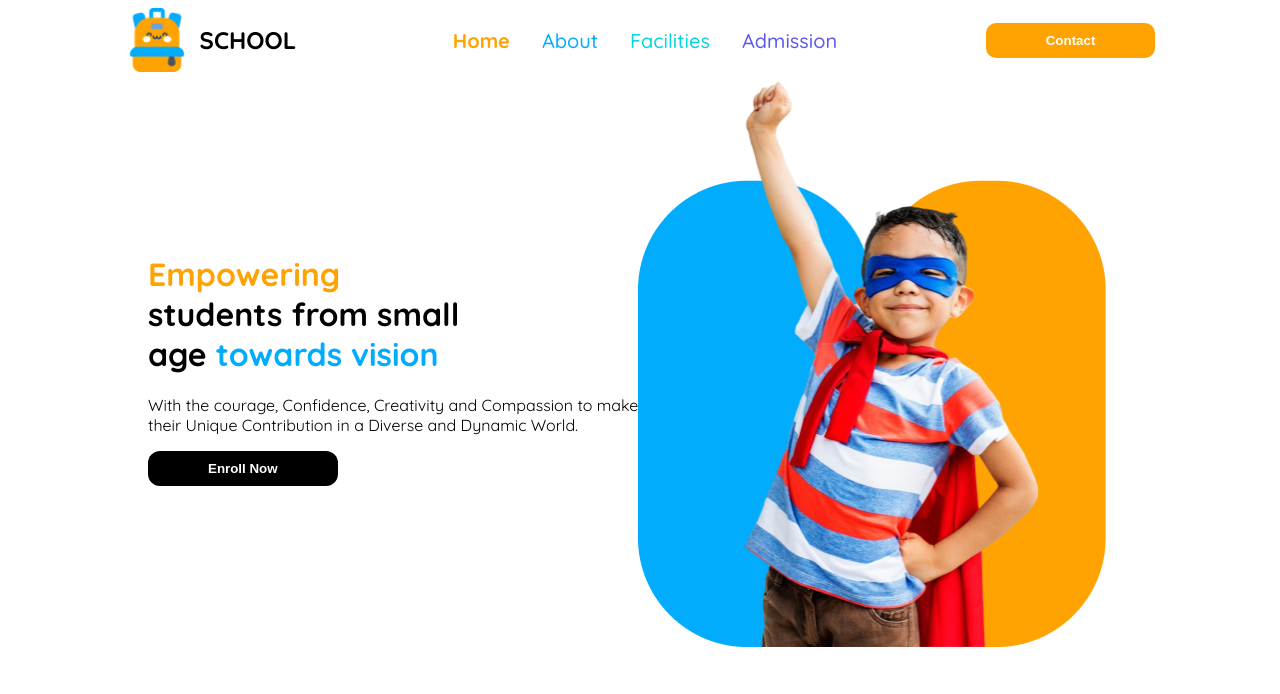
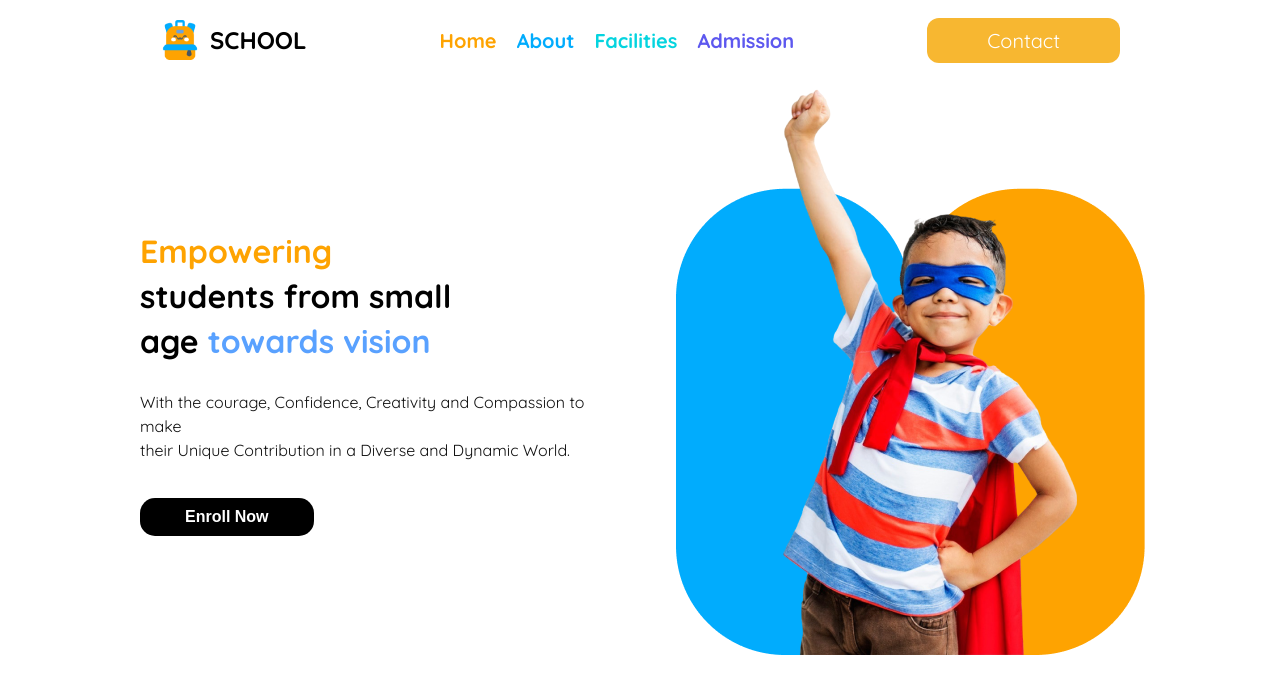
Before and after one commit to mforhad23/responsive-project, a plain HTML site: page index.html in a window 1280 px wide. Drawn offline with Linux system fonts and the light colour scheme.

Commit message:
added header , main content and made it little responsive

```diff
--- a/index.html
+++ b/index.html
@@ -7,40 +7,47 @@
     <link rel="stylesheet" href="styles/style.css">
 </head>
 <body class="quicksand-normal">
-    <header>
-       <nav class="navbar display-flex">
 
-        <div class="display-flex">
-        <img class="nav-img" src="assets/logo.png" alt="">
-        <h2 class="name">SCHOOL</h2>
-        </div>
+    <header class="header">
 
-        <div>
-            <ul class="navlinks display-flex">
-                <li class="navitem"><a href="" class="navlink navlink1">Home</a></li>
-                <li class="navitem"><a href="" class="navlink navlink2">About</a></li>
-                <li class="navitem"><a href="" class="navlink navlink3">Facilities</a></li>
-                <li class="navitem"><a href="" class="navlink navlink4">Admission</a></li>
+            <div class="logo">
+              <img src="assets/logo.png" alt="">
+              <span class="sclname">SCHOOL</span>
+            </div>
+            <div class="hamburger">
+                <img src="assets/bar.png" alt="">
+           </div>
 
-            </ul>
-             </div>
-             <button class="btn1">Contact</button>
-    </nav>
+            <nav class="nav-links">
+              <a href="" class="link1">Home</a>
+              <a href="" class="link2" >About</a>
+              <a href="" class="link3" >Facilities</a>
+              <a href="" class="link4" >Admission</a>
+             </nav>
+             <div><a href="" class="contact-btn">Contact</a></div>
 
-    <div class="banner display-flex">
-    <div>
-        <h1> <span class="empower">Empowering</span> <br>students
-            from small <br> age <span class="vision">towards vision</span></h1>
-         <p>With the courage, Confidence, Creativity and Compassion to
-            make <br> their Unique Contribution in a Diverse and Dynamic World.</p>
-          <button class="btn2">Enroll Now</button>
-    </div>
-        <img class="hero" src="assets/hero-kids.png" alt="">
-    </div>
     </header>
-    <main>
+    <main class="main-content">
+            <section class="hero">
+              <div class="text-content">
+                <h1><span class="highlight1">Empowering</span> <br> students from small <br> age <span class="highlight">towards vision</span></h1>
+                <p>With the courage, Confidence, Creativity and Compassion to make <br> their Unique Contribution in a Diverse and Dynamic World.</p>
+                <button class="enroll-btn">Enroll Now</button>
+              </div>
+              <div class="image-content">
+                <img src="assets/hero-kids.png" alt="">
+              </div>
+            </section>
+          </main>
+        </body>
+        </html>
+    </header>
 
-    </main>
+
+
+
+
+
     <footer>
 
     </footer>
--- a/styles/style.css
+++ b/styles/style.css
@@ -7,116 +7,194 @@
   font-style: normal;
 }
 /* shared style */
-.display-flex{
+
+body{
+  margin: 0 140px;
+}
+
+/* header styles */
+.header {
   display: flex;
+  justify-content: space-between;
+  align-items: center;
+  padding: 20px;
+  background-color: white;
+}
+
+.logo {
+  display: flex;
+  align-items: center;
+  gap: 10px;
+}
+
+.logo img {
+  width: 40px;
+  height: 40px;
+}
+
+.logo span {
+  font-weight: bold;
+  font-size: 24px;
+}
+
+.nav-links {
+  display: flex;
+  gap: 20px;
+}
+.nav-links a{
+  text-decoration: none;
+
+}
+
+.link1 {
+ font-weight: bold;
+ font-size: 20px;
+ color: #FEA301;
+}
+.link2 {
+  font-weight: bold;
+  font-size: 20px;
+  color: #01ACFD;
+ }
+ .link3 {
+  font-weight: bold;
+  font-size: 20px;
+  color: #05D4DF;
+ }
+ .link4 {
+  font-weight: bold;
+  font-size: 20px;
+  color: #5D58EF;
+ }
+
+.contact-btn {
+  text-decoration: none;
+  background-color: #f7b731;
+  color: white;
+  padding: 10px 60px;
+  border-radius: 12px;
+  font-weight: 400;
+  font-size: 20px;
+}
+
+.main-content {
+  display: flex;
+  align-items: center;
+  justify-content: space-between;
+  padding: 0px;
+
+}
+
+.hero {
+  display: flex;
+  align-items: center;
+  justify-content: space-between;
+}
+
+.text-content {
+  max-width: 50%;
+
+}
+
+.text-content h1 {
+  font-size: 2rem;
+  font-weight: bold;
+  line-height: 1.4;
+  color: #000;
+}
+
+.highlight {
+  color: #59a1ff;
+}
+.highlight1 {
+  color: #FEA301;
+}
+
+.text-content p {
+  margin-top: 20px;
+  font-size: 1rem;
+  text-align: left;
+  line-height: 1.5;
+  color: #111111;
+}
+
+.enroll-btn {
+  margin-top: 20px;
+  padding: 10px 45px;
+  background-color: black;
+  color: white;
+  border: none;
+  border-radius: 15px;
+  font-size: 16px;
+  font-weight: bold;
+
+}
+
+.image-content img {
+  max-width: 100%;
+  border-radius: 20px;
+  padding-left: 50px;
+}
+
+/* Hamburger Menu Styling */
+.hamburger {
+  display: none; /* Default is hidden */
+
 }
 
 
-/* header styles */
 
 
 
 
 /* navbar styles */
-.navbar {
-  justify-content: space-evenly;
-  align-items: center;
-}
 
-.navitem{
-  list-style: none;
-  margin-right: 32px;
-
-}
-.navlinks {
-
-}
-.navlink{
-  text-decoration: none;
-
-
-
-}
-/* navlink styles */
-
-.navlink1{
-  font-weight: bold;
-  font-size: 1.25rem;
-  color: rgba(254, 163, 1, 1);
-
-}
-.navlink2{
-  font-weight: 500;
-  font-size: 1.25rem;
-  color: #01ACFD;
-
-}
-.navlink3{
-  font-weight: 500;
-  font-size: 1.25rem;
-  color: #05D4DF;
-}
-.navlink4{
-  font-weight: 500;
-  font-size: 1.25rem;
-  color: #5D58EF;
-}
-
-.name{
-  margin-top: 17px;
-  margin-bottom: 15px;
-}
-
-.nav-img{
-  height: 4rem;
-  width: 4rem;
-  margin-right: 11px;
-  opacity: 100%;
-
-}
-.name{
-  font-weight: 700;
-}
-.btn1{
-  padding: 10px 60px;
-  background-color: #FEA301;
-  border-radius: 10px;
-  color: white;
-  border-style: none;
-  font-weight: 600;
-
-}
-
-.navbar, .banner{
-  max-width: 1440px;
-  margin: 0 auto;
-}
 
 
 
 /* banner styles */
 
-.banner{
-  margin: 0 140px;
-  align-items: center;
-}
 
-.empower{
-  color: #FEA301;
-}
-.vision{
-  color: #01ACFD;
-}
-.btn2{
-  padding: 10px 60px;
-  background-color: black;
-  border-radius: 12px;
-  color: white;
-  border-style: none;
-  font-weight: 700;
-}
 
-.hero{
-  width: 468px;
-  height: 575px;
-}
+
+
+
+/* responsive media query */
+@media screen and (max-width: 576px) {
+
+  body{
+    margin: 0 auto;
+
+  }
+  .image-content img {
+    max-width: 100%;
+  }
+
+  .sclname, .contact-btn, .nav-links{
+    display: none;
+  }
+
+
+  .header {
+    display: flex;
+    justify-content: space-between;
+    padding: 10px;
+    border: 2px solid orange;
+
+  }
+  .hamburger{
+    display: flex;
+    width: 30px;
+    height: 30px;
+    padding-left: 340px;
+  }
+
+
+
+  .hero{
+    display: flex;
+    flex-direction: column-reverse;
+  }
+
+
+ }
```
Also changed, not shown: assets/bar.png (added).
